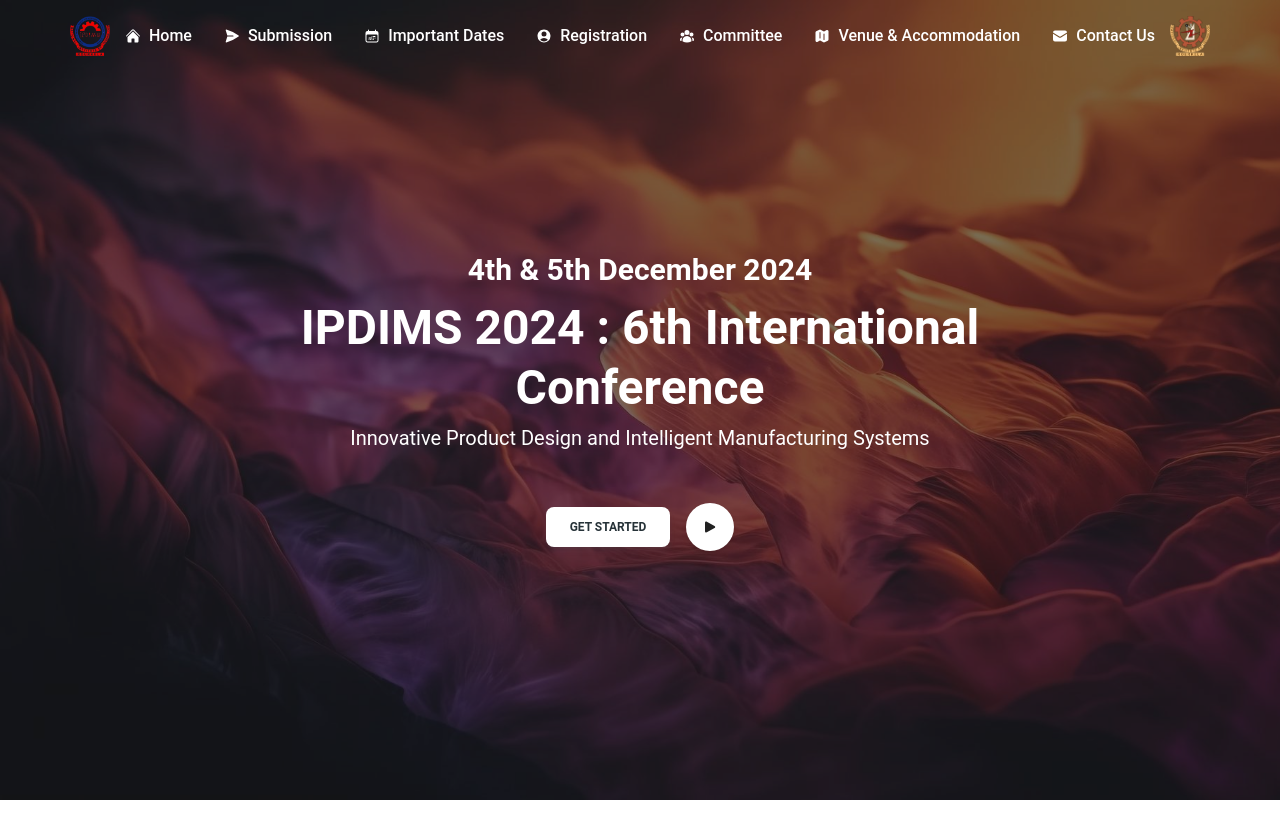
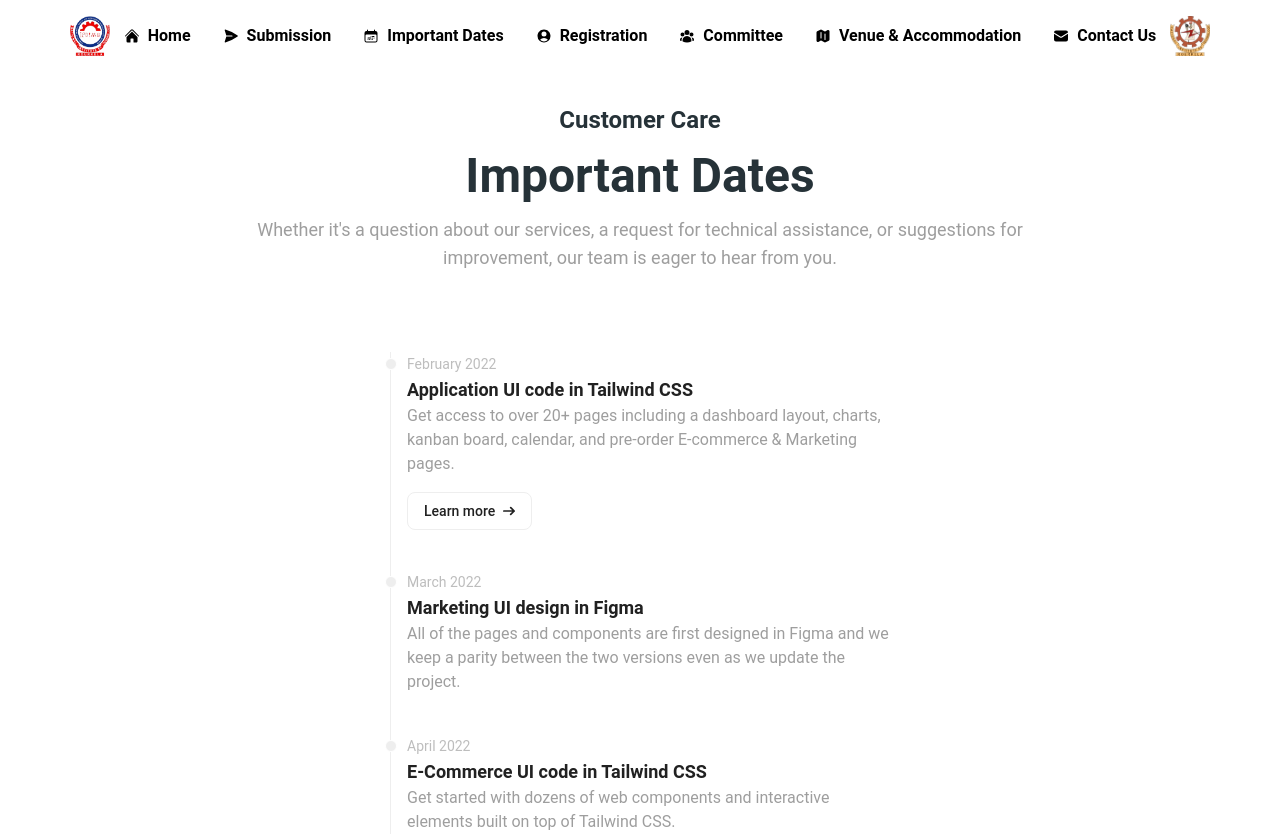
Before and after one commit to iqbalcodes6602/conference-website-rp, a React (Create React App) app: page /important-dates in a window 1280 px wide. Shown: the top 836 px of the page. Built offline with nearby package versions, Linux system fonts and the light colour scheme.

Commit message:
refactor: added important dates page

```diff
--- a/src/App.js
+++ b/src/App.js
@@ -3,6 +3,7 @@
 import Home from "./pages/Home";
 import Contact from "./pages/Contact";
 import Registration from "./pages/Registration";
+import ImportantDates from "./pages/ImportantDates";
 // import Login from "./pages/Login";
 // import Register from "./pages/Register";
 
@@ -12,6 +13,7 @@
 			<Routes>
 				<Route path='/*' element={<Home />} />
 				<Route path='/home' element={<Home />} />
+				<Route path='/important-dates' element={<ImportantDates />} />
 				<Route path='/registration' element={<Registration />} />
 				<Route path='/contact' element={<Contact />} />
 				{/* <Route path='/login' element={<Login />} />
--- a/src/pages/Contact.js
+++ b/src/pages/Contact.js
@@ -57,7 +57,7 @@
 						</GoogleMapReact>
 						<form
 							action="#"
-							className="flex flex-col gap-4 lg:max-w-sm"
+							className="flex flex-col gap-4 lg:max-w-lg"
 						>
 							<Typography
 								variant="small"
--- a/src/pages/Home.js
+++ b/src/pages/Home.js
@@ -8,6 +8,7 @@
 import AboutEvent from "./sections/home/about-event";
 import Footer from "./sections/footer";
 import Header from "./sections/header";
+import JoinNow from "./sections/home/join-now";
 
 
 const Home = () => {
@@ -20,6 +21,7 @@
 			<OurStats />
 			<EventContent />
 			<Faq />
+			<JoinNow />
 			<Footer />
 		</div>
 	);
--- /dev/null
+++ b/src/pages/ImportantDates.js
@@ -0,0 +1,61 @@
+import React from 'react'
+import Header from './sections/header'
+import Footer from './sections/footer'
+import { Typography } from '@material-tailwind/react'
+
+function ImportantDates() {
+    return (
+        <>
+            <Header />
+            <section className="px-8 py-8 lg:py-16 mt-10">
+                <div className="container mx-auto text-center flex flex-col items-center">
+                    <Typography
+                        variant="h5"
+                        color="blue-gray"
+                        className="mb-4 !text-base lg:!text-2xl"
+                    >
+                        Customer Care
+                    </Typography>
+                    <Typography
+                        variant="h1"
+                        color="blue-gray"
+                        className="mb-4 !text-3xl lg:!text-5xl"
+                    >
+                        Important Dates
+                    </Typography>
+                    <Typography className="mb-10 font-normal !text-lg lg:mb-20 mx-auto max-w-3xl !text-gray-500">
+                        Whether it&apos;s a question about our services, a request for
+                        technical assistance, or suggestions for improvement, our team is
+                        eager to hear from you.
+                    </Typography>
+                    <ol class="max-w-[500px] relative border-s border-gray-200 dark:border-gray-700 text-left">
+                        <li class="mb-10 ms-4">
+                            <div class="absolute w-3 h-3 bg-gray-200 rounded-full mt-1.5 -start-1.5 border border-white dark:border-gray-900 dark:bg-gray-700"></div>
+                            <time class="mb-1 text-sm font-normal leading-none text-gray-400 dark:text-gray-500">February 2022</time>
+                            <h3 class="text-lg font-semibold text-gray-900 dark:text-white">Application UI code in Tailwind CSS</h3>
+                            <p class="mb-4 text-base font-normal text-gray-500 dark:text-gray-400">Get access to over 20+ pages including a dashboard layout, charts, kanban board, calendar, and pre-order E-commerce & Marketing pages.</p>
+                            <a href="#" class="inline-flex items-center px-4 py-2 text-sm font-medium text-gray-900 bg-white border border-gray-200 rounded-lg hover:bg-gray-100 hover:text-blue-700 focus:z-10 focus:ring-4 focus:outline-none focus:ring-gray-100 focus:text-blue-700 dark:bg-gray-800 dark:text-gray-400 dark:border-gray-600 dark:hover:text-white dark:hover:bg-gray-700 dark:focus:ring-gray-700">Learn more <svg class="w-3 h-3 ms-2 rtl:rotate-180" aria-hidden="true" xmlns="http://www.w3.org/2000/svg" fill="none" viewBox="0 0 14 10">
+                                <path stroke="currentColor" stroke-linecap="round" stroke-linejoin="round" stroke-width="2" d="M1 5h12m0 0L9 1m4 4L9 9" />
+                            </svg></a>
+                        </li>
+                        <li class="mb-10 ms-4">
+                            <div class="absolute w-3 h-3 bg-gray-200 rounded-full mt-1.5 -start-1.5 border border-white dark:border-gray-900 dark:bg-gray-700"></div>
+                            <time class="mb-1 text-sm font-normal leading-none text-gray-400 dark:text-gray-500">March 2022</time>
+                            <h3 class="text-lg font-semibold text-gray-900 dark:text-white">Marketing UI design in Figma</h3>
+                            <p class="text-base font-normal text-gray-500 dark:text-gray-400">All of the pages and components are first designed in Figma and we keep a parity between the two versions even as we update the project.</p>
+                        </li>
+                        <li class="ms-4">
+                            <div class="absolute w-3 h-3 bg-gray-200 rounded-full mt-1.5 -start-1.5 border border-white dark:border-gray-900 dark:bg-gray-700"></div>
+                            <time class="mb-1 text-sm font-normal leading-none text-gray-400 dark:text-gray-500">April 2022</time>
+                            <h3 class="text-lg font-semibold text-gray-900 dark:text-white">E-Commerce UI code in Tailwind CSS</h3>
+                            <p class="text-base font-normal text-gray-500 dark:text-gray-400">Get started with dozens of web components and interactive elements built on top of Tailwind CSS.</p>
+                        </li>
+                    </ol>
+                </div>
+            </section >
+            <Footer />
+        </>
+    )
+}
+
+export default ImportantDates
--- a/src/pages/sections/header.jsx
+++ b/src/pages/sections/header.jsx
@@ -13,7 +13,7 @@
         href={href || "#"}
         // target={href ? "_blank" : "_self"}
         variant="paragraph"
-        className="flex items-center gap-2 font-medium"
+        className="flex items-center gap-2 font-semibold"
       >
         {children}
       </Typography>
--- a/src/pages/sections/home/about-event.jsx
+++ b/src/pages/sections/home/about-event.jsx
@@ -1,5 +1,6 @@
 import { Typography } from "@material-tailwind/react";
 import AboutCard from "../../../components/about-card";
+import { Carousel } from "@material-tailwind/react";
 
 const EVENT_INFO = [
   {
@@ -8,12 +9,12 @@
       "NIT Rourkela is an institution of national importance with a reputation for excellence in research, consultancy, and education at the undergraduate, postgraduate, and doctoral levels. It is passionately committed to making our country a world leader in technology and science, and to inculcate this commitment among all its students. Our target is to be known worldwide for our academic standards and to be counted among the best technological institutes in India in terms of innovation, entrepreneurship, and intellectual wealth creation.",
     // subTitle: "Presentation",
   },
-  {
-    title: "About Industrial Design Department",
-    description:
-      "Industrial Design involves designing of products of daily life such as mobile phones, cars, home interiors, furniture, home decor, packaging and branding, and so on in such a way so that it makes the modern human life easy and more pleasurable. The field also includes designing of workplaces and tools/equipment in industries to make them safer and more user friendly. The present-day academic activities of Industrial Design are very broad with this due reason. Department of Industrial Design at National Institute of Technology Rourkela was established in 2010 to flourish in the emerging areas of design fields. The Industrial Design department at NIT Rourkela has specialized faculties in all important areas of industrial design such as product design, ergonomics & UX/UI.",
-    // subTitle: "Workshops",
-  },
+  // {
+  //   title: "About Industrial Design Department",
+  //   description:
+  //     "Industrial Design involves designing of products of daily life such as mobile phones, cars, home interiors, furniture, home decor, packaging and branding, and so on in such a way so that it makes the modern human life easy and more pleasurable. The field also includes designing of workplaces and tools/equipment in industries to make them safer and more user friendly. The present-day academic activities of Industrial Design are very broad with this due reason. Department of Industrial Design at National Institute of Technology Rourkela was established in 2010 to flourish in the emerging areas of design fields. The Industrial Design department at NIT Rourkela has specialized faculties in all important areas of industrial design such as product design, ergonomics & UX/UI.",
+  //   // subTitle: "Workshops",
+  // },
 ];
 
 export function AboutEvent() {
@@ -39,6 +40,23 @@
         {EVENT_INFO.map((props, idx) => (
           <AboutCard key={idx} {...props} />
         ))}
+        <Carousel className="rounded-xl">
+          <img
+            src="https://images.unsplash.com/photo-1497436072909-60f360e1d4b1?ixlib=rb-4.0.3&ixid=MnwxMjA3fDB8MHxwaG90by1wYWdlfHx8fGVufDB8fHx8&auto=format&fit=crop&w=2560&q=80"
+            alt="image 1"
+            className="h-full w-full object-cover"
+          />
+          <img
+            src="https://images.unsplash.com/photo-1493246507139-91e8fad9978e?ixlib=rb-4.0.3&ixid=MnwxMjA3fDB8MHxwaG90by1wYWdlfHx8fGVufDB8fHx8&auto=format&fit=crop&w=2940&q=80"
+            alt="image 2"
+            className="h-full w-full object-cover"
+          />
+          <img
+            src="https://images.unsplash.com/photo-1518623489648-a173ef7824f3?ixlib=rb-4.0.3&ixid=MnwxMjA3fDB8MHxwaG90by1wYWdlfHx8fGVufDB8fHx8&auto=format&fit=crop&w=2762&q=80"
+            alt="image 3"
+            className="h-full w-full object-cover"
+          />
+        </Carousel>
         <div className="md:col-span-2">
           <AboutCard
             title="About Industrial Design Department!"
--- a/src/pages/sections/home/join-now.jsx
+++ b/src/pages/sections/home/join-now.jsx
@@ -1,7 +1,7 @@
 import { Button, Typography } from '@material-tailwind/react'
 import React from 'react'
 
-function joinNow() {
+function JoinNow() {
     return (
         <div className="flex !w-full py-10 mb-5 md:mb-20 flex-col justify-center !items-center bg-gray-900 max-w-6xl mx-auto rounded-2xl p-5 ">
             <Typography
@@ -25,4 +25,4 @@
     )
 }
 
-export default joinNow
+export default JoinNow
```
